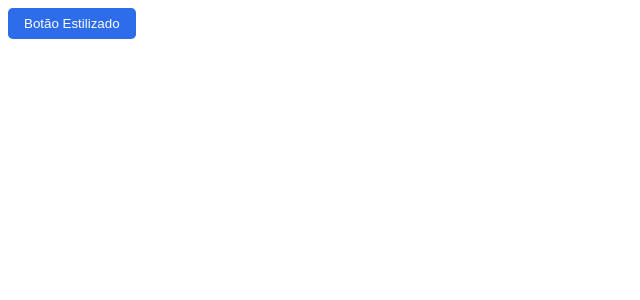
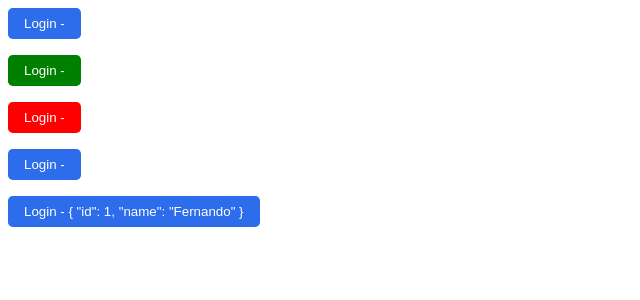
Before and after one commit to fernandobfr10/vue-cataline-course, a Vue app: page / in a window 1280 px wide. Shown: the top 300 px of the page, without its empty margins (0-640 px from the left). Built offline with nearby package versions, Linux system fonts and the light colour scheme.

Commit message:
Componentização - Props concluída

```diff
--- a/src/App.vue
+++ b/src/App.vue
@@ -1,17 +1,23 @@
 <template>
-  <!-- Usando o componente ButtonStyled -->
-  <button-styled />
+  <ButtonStyled text="Login" color="primary" />
+  <ButtonStyled text="Login" color="success" />
+  <ButtonStyled text="Login" color="danger" />
+  <ButtonStyled text="Login" />
+  <ButtonStyled text="Login" :user="user" />
 </template>
 
 <script lang="ts">
 import { defineComponent } from 'vue'
-// Importando o componente ButtonStyled
 import ButtonStyled from '@/components/ButtonStyled.vue'
 
 export default defineComponent({
-  // Registrando o componente ButtonStyled
   components: { ButtonStyled },
-  data: () => ({})
+  data: () => ({
+    user: {
+      id: 1,
+      name: 'Fernando'
+    }
+  })
 })
 </script>
 
--- a/src/components/ButtonStyled.vue
+++ b/src/components/ButtonStyled.vue
@@ -1,15 +1,46 @@
 <template>
-  <button>Botão Estilizado</button>
+  <button :class="['button-styled', color]">{{ text }} - {{ user }}</button>
 </template>
 
 <script lang="ts">
-import { defineComponent } from 'vue'
+// Importando o tipo da proprieda,com PropType
+import { defineComponent, PropType } from 'vue'
 
-export default defineComponent({})
+// Tipando o que é esperado receber na prop color, uma das opções abaixo
+type color = 'primary' | 'success' | 'danger'
+
+// Criando a interface User, para informar quais propriedas esperam receber que tipo de dados
+interface User {
+  id: number
+  name: string
+}
+
+export default defineComponent({
+  props: {
+    text: {
+      type: [String, Number], // O tipo de dado que a prop poderá receber somente poderá ser String ou Number
+      required: true // Informando que a prop é obrigatória
+      // default: 'Texto Padrão' // O parâmetro default deve ser usado para quando não existir required, aí teremos um valor default para a prop
+    },
+    color: {
+      type: String,
+      default: 'primary',
+      // Validando se o valor recebido é um dos esperados, Primary, Success ou Danger
+      validator: (value: color) => {
+        return ['primary', 'success', 'danger'].includes(value)
+      }
+    },
+    user: {
+      // Informando que a prop user é do tipo User, indicado na criação da interface User acima
+      type: Object as PropType<User>,
+      required: true
+    }
+  }
+})
 </script>
 
 <style>
-button {
+.button-styled {
   color: #fff;
   border-radius: 0.3rem;
   padding: 0.5rem 1rem;
@@ -18,6 +49,17 @@ button {
   cursor: pointer;
   display: block;
   margin-bottom: 1rem;
+}
+
+.primary {
   background-color: #2d6cea;
 }
+
+.success {
+  background-color: green;
+}
+
+.danger {
+  background-color: red;
+}
 </style>
```
